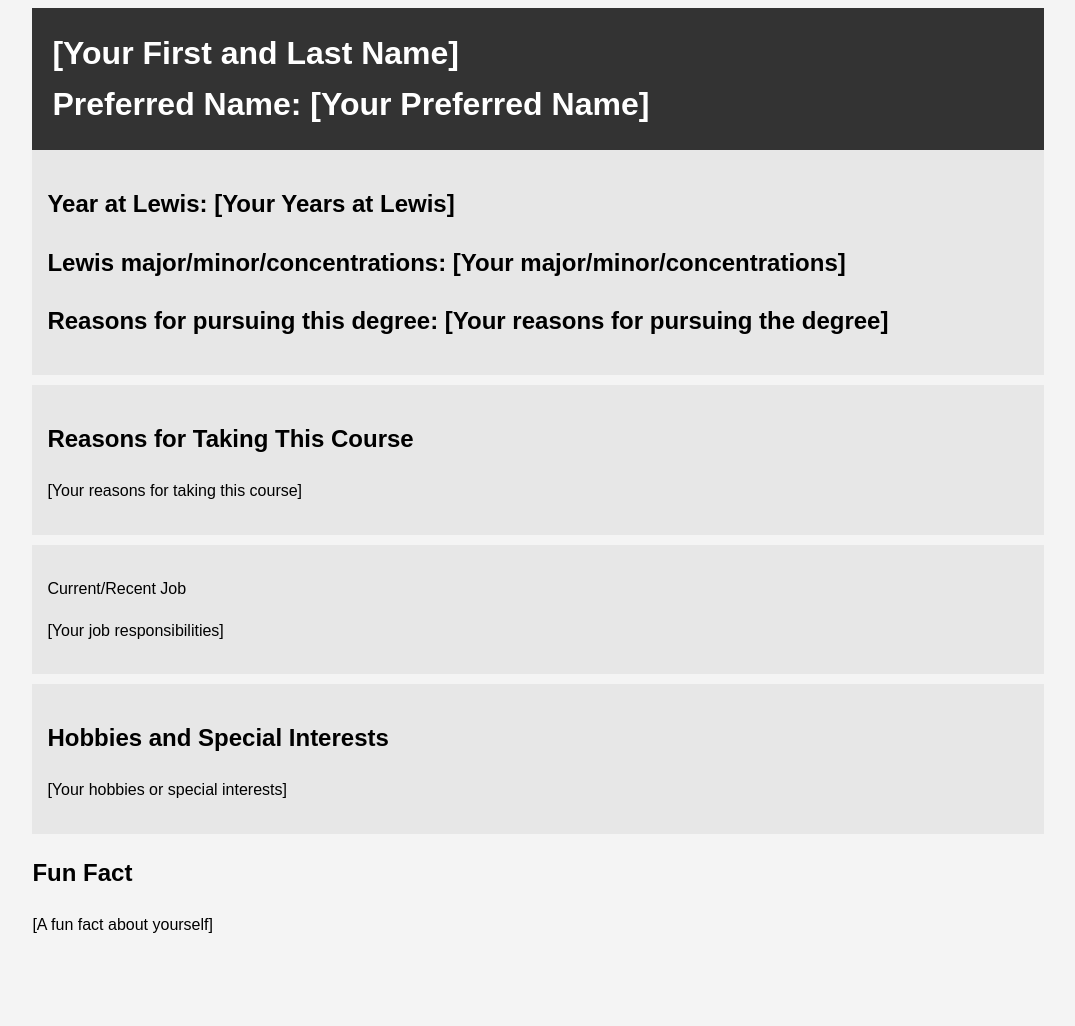
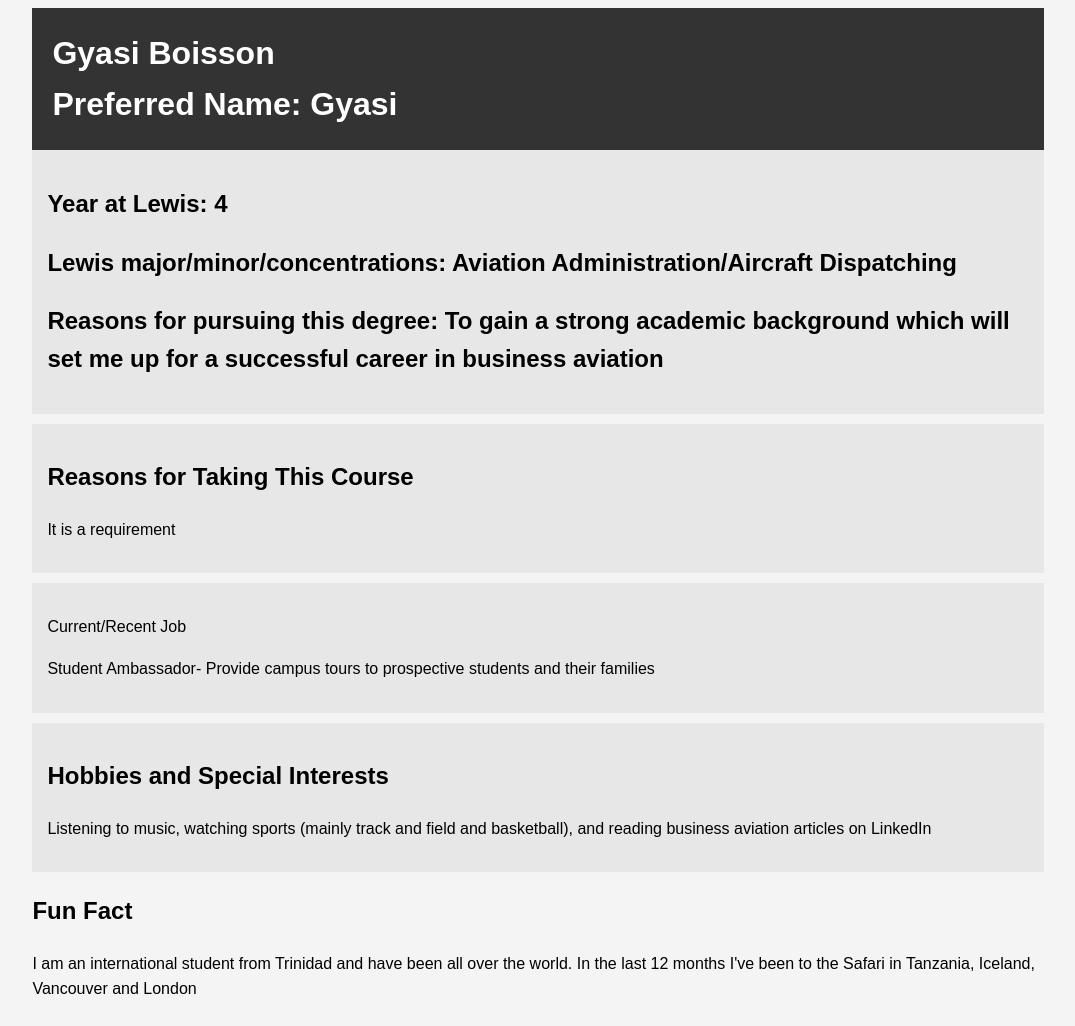
Before and after one commit to gyasiboisson868/get-to-know-GB, a plain HTML site: page index.html in a window 1280 px wide. Shown: the whole page, without its empty margins (102-1177 px from the left). Before the commit the page ends 962 px from the top, so only its background shows below. Drawn offline with Linux system fonts and the light colour scheme.

Commit message:
Update name.

```diff
--- a/index.html
+++ b/index.html
@@ -31,34 +31,34 @@
 <body>
     <div class="container">
         <header class="main-info">
-            <h1>[Your First and Last Name]</h1>
-            <h1>Preferred Name: [Your Preferred Name]</h1>
+            <h1>Gyasi Boisson</h1>
+            <h1>Preferred Name: Gyasi</h1>
         </header>
 
         <section class="lewis">
-			<h2>Year at Lewis: [Your Years at Lewis]</h2>
-			<h2>Lewis major/minor/concentrations: [Your major/minor/concentrations]</h2>
-			<h2>Reasons for pursuing this degree: [Your reasons for pursuing the degree]</h2>
+			<h2>Year at Lewis: 4</h2>
+			<h2>Lewis major/minor/concentrations: Aviation Administration/Aircraft Dispatching</h2>
+			<h2>Reasons for pursuing this degree: To gain a strong academic background which will set me up for a successful career in business aviation</h2>
         </section>
 
 		<section class="course">
             <h2>Reasons for Taking This Course</h2>
-            <p>[Your reasons for taking this course]</p>
+            <p>It is a requirement</p>
         </section>
 
 		<section class="job">
             <p>Current/Recent Job</p>
-			<p>[Your job responsibilities]</p>
+			<p>Student Ambassador- Provide campus tours to prospective students and their families</p>
         </section>
 
         <section class="hobbies">
             <h2>Hobbies and Special Interests</h2>
-            <p>[Your hobbies or special interests]</p>
+            <p>Listening to music, watching sports (mainly track and field and basketball), and reading business aviation articles on LinkedIn</p>
         </section>
 
         <section class="fun-fact">
             <h2>Fun Fact</h2>
-            <p>[A fun fact about yourself]</p>
+            <p>I am an international student from Trinidad and have been all over the world. In the last 12 months I've been to the Safari in Tanzania, Iceland, Vancouver and London</p>
         </section>
     </div>
 </body>
```
